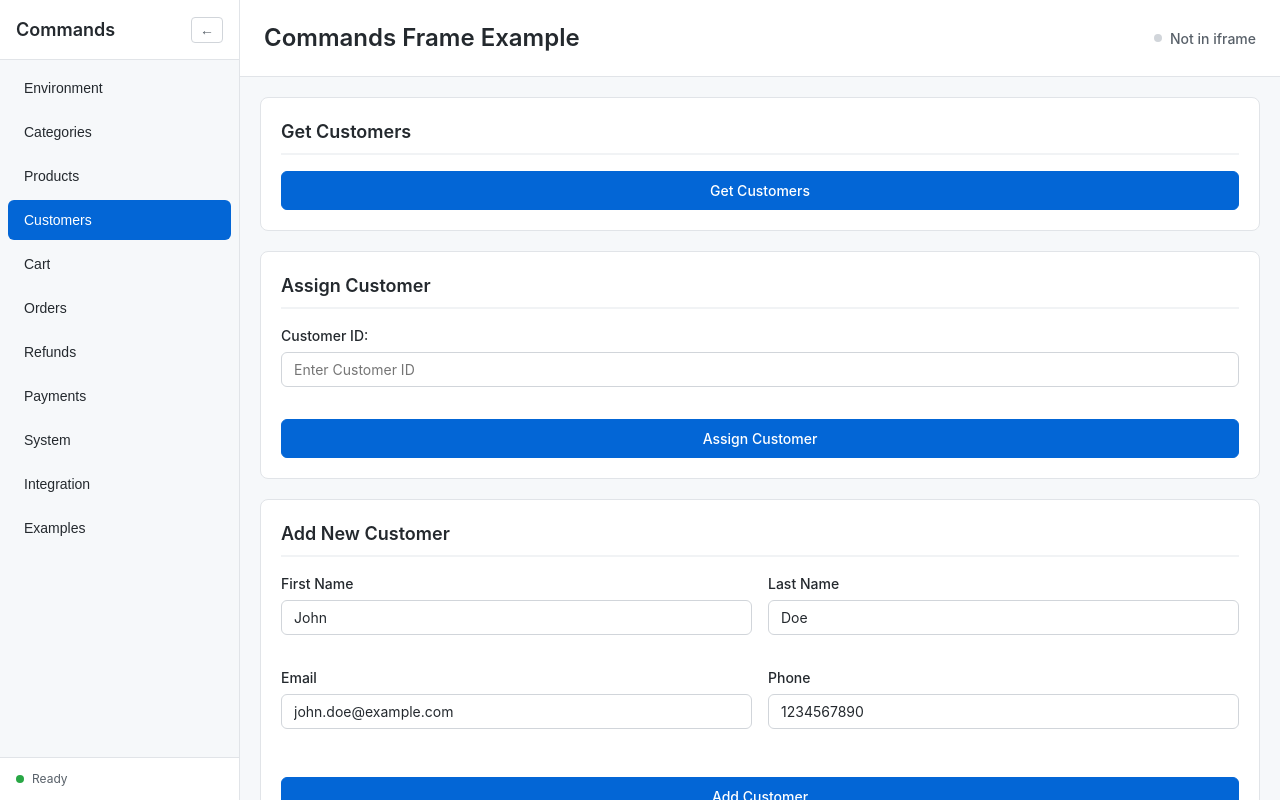
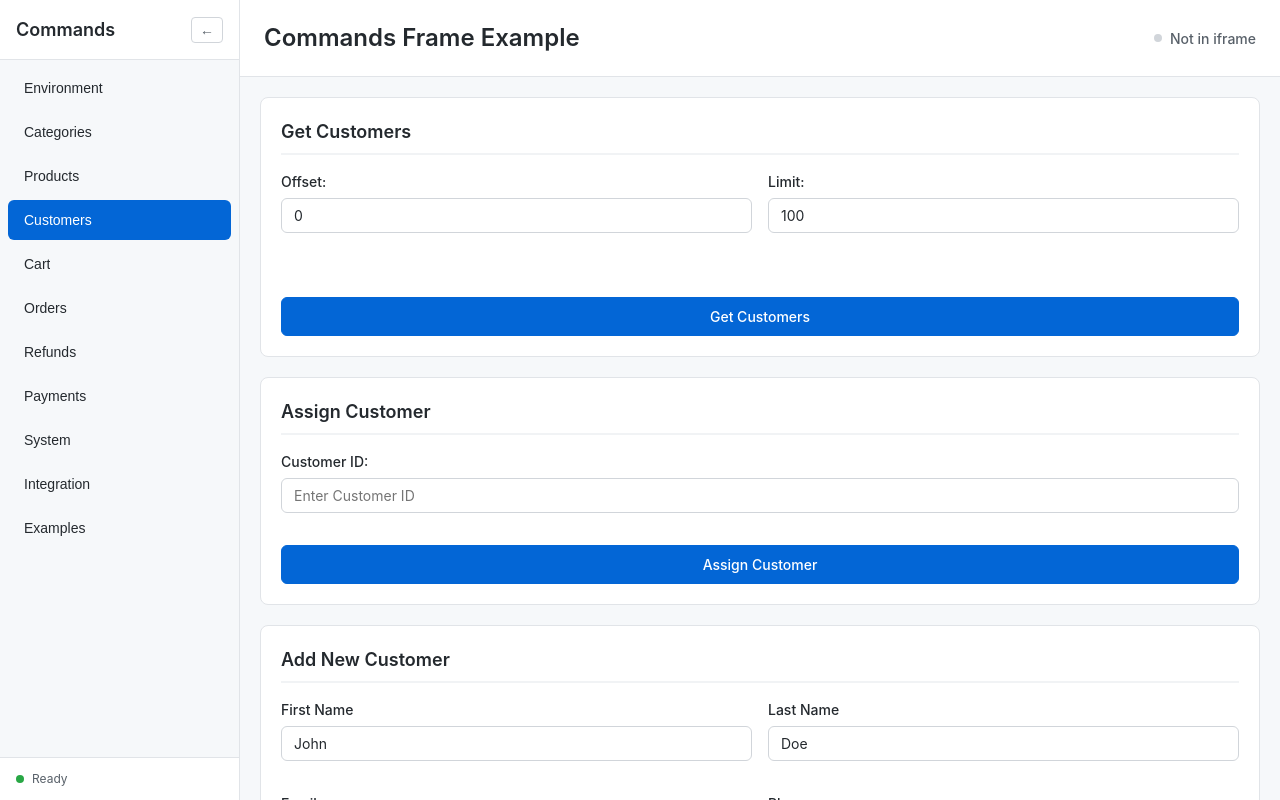
Before and after one commit to Final-Commerce/command-frame, a React (Vite) app in the folder example/: page / in a window 1280 px wide. Both pictures are taken after a click on the button "Customers". Shown: the top 800 px of the page. Built offline with nearby package versions, Linux system fonts and the light colour scheme.

Commit message:
fix: pagination for customers

```diff
--- a/example/src/components/sections/CustomersSection.tsx
+++ b/example/src/components/sections/CustomersSection.tsx
@@ -12,6 +12,9 @@ export function CustomersSection({ isInIframe }: CustomersSectionProps) {
   const [customers, setCustomers] = useState<any[]>([]);
   const [customersLoading, setCustomersLoading] = useState(false);
   const [customersError, setCustomersError] = useState<string>('');
+  const [offset, setOffset] = useState<number>(0);
+  const [limit, setLimit] = useState<number>(100);
+  const [total, setTotal] = useState<number | undefined>(undefined);
 
   const [assignCustomerId, setAssignCustomerId] = useState<string>('');
   const [assignCustomerLoading, setAssignCustomerLoading] = useState(false);
@@ -21,7 +24,10 @@ export function CustomersSection({ isInIframe }: CustomersSectionProps) {
     firstName: 'John',
     lastName: 'Doe',
     email: 'john.doe@example.com',
-    phone: '1234567890'
+    phone: '1234567890',
+    companyId: '', // Will be set from context if available
+    billing: null as any,
+    shipping: null as any
   });
   const [addCustomerLoading, setAddCustomerLoading] = useState(false);
   const [addCustomerResponse, setAddCustomerResponse] = useState<string>('');
@@ -47,11 +53,15 @@ export function CustomersSection({ isInIframe }: CustomersSectionProps) {
     setCustomersError('');
 
     try {
-      const result = await command.getCustomers({});
+      const result = await command.getCustomers({
+        offset: offset,
+        limit: limit
+      });
 
       if (result && typeof result === 'object') {
         if (result.customers && Array.isArray(result.customers)) {
           setCustomers(result.customers);
+          setTotal(result.total);
         } else {
           setCustomersError(`Invalid response format. Expected customers array, got: ${JSON.stringify(result).substring(0, 100)}`);
         }
@@ -102,8 +112,22 @@ export function CustomersSection({ isInIframe }: CustomersSectionProps) {
     setAddCustomerResponse('');
 
     try {
+      // Get companyId from context if not already set
+      let customerData = { ...newCustomer };
+      if (!customerData.companyId) {
+        try {
+          const context = await command.getContext();
+          if (context?.companyId) {
+            customerData.companyId = context.companyId;
+          }
+        } catch (error) {
+          // If context fetch fails, continue without companyId
+          console.warn('Could not fetch context for companyId:', error);
+        }
+      }
+
       const result = await command.addCustomer({
-        customer: newCustomer
+        customer: customerData
       });
 
       setAddCustomerResponse(JSON.stringify(result, null, 2));
@@ -117,6 +141,30 @@ export function CustomersSection({ isInIframe }: CustomersSectionProps) {
   return (
     <div className="section-content">
       <CommandSection title="Get Customers">
+        <div className="form-group">
+          <div className="form-grid">
+            <div className="form-group">
+              <label className="form-label">Offset:</label>
+              <input
+                type="number"
+                value={offset}
+                onChange={(e) => setOffset(parseInt(e.target.value) || 0)}
+                className="form-input"
+                min="0"
+              />
+            </div>
+            <div className="form-group">
+              <label className="form-label">Limit:</label>
+              <input
+                type="number"
+                value={limit}
+                onChange={(e) => setLimit(parseInt(e.target.value) || 100)}
+                className="form-input"
+                min="1"
+              />
+            </div>
+          </div>
+        </div>
         <button
           onClick={handleGetCustomers}
           disabled={customersLoading}
@@ -127,6 +175,12 @@ export function CustomersSection({ isInIframe }: CustomersSectionProps) {
 
         {customersError && (
           <JsonViewer data={customersError} title="Error" />
+        )}
+
+        {total !== undefined && (
+          <p className="section-description">
+            Showing {customers.length} of {total} customers (offset: {offset}, limit: {limit})
+          </p>
         )}
 
         {customers.length > 0 && (
```
Also changed, not shown: 1 other file (tests, documents, lock files or other folders).
